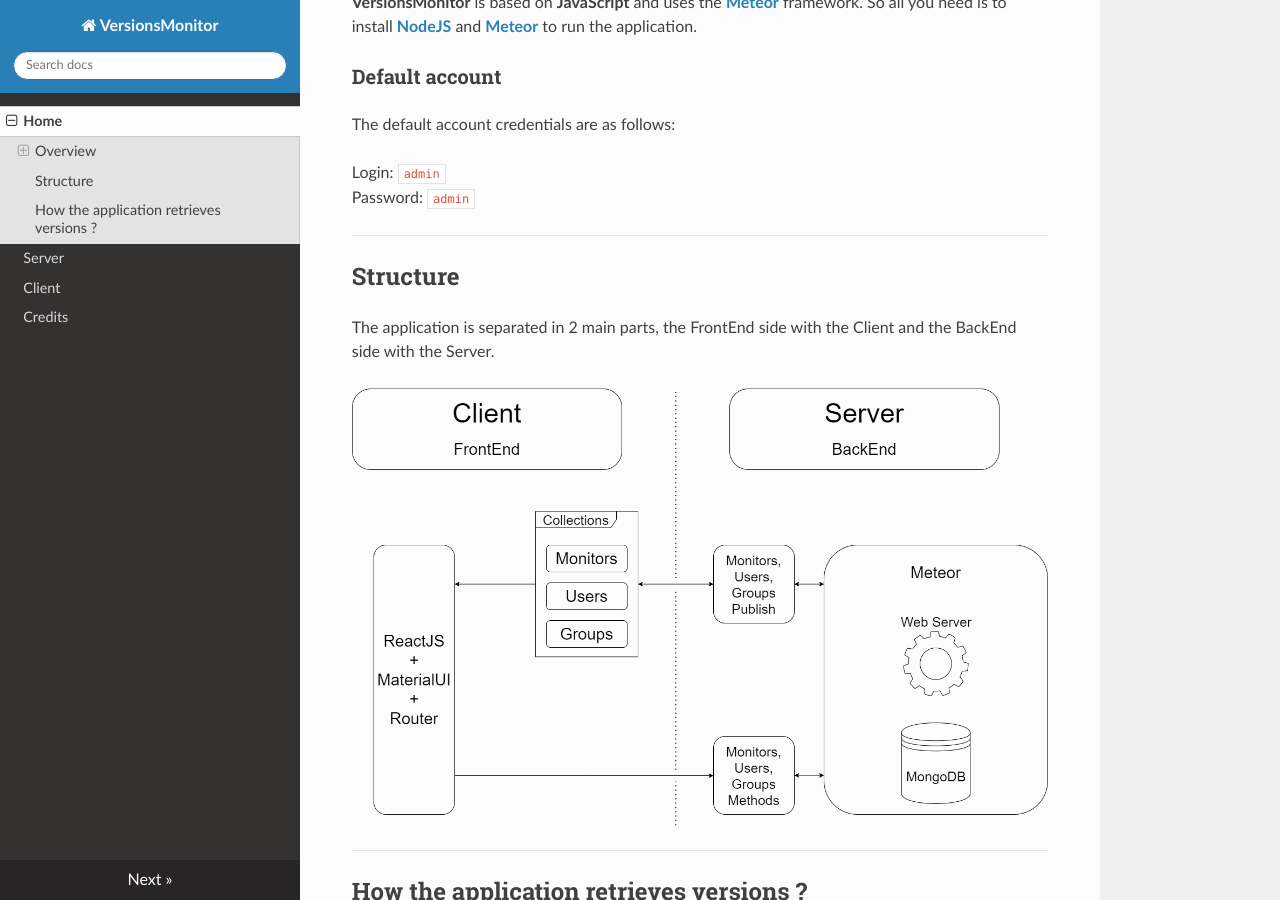
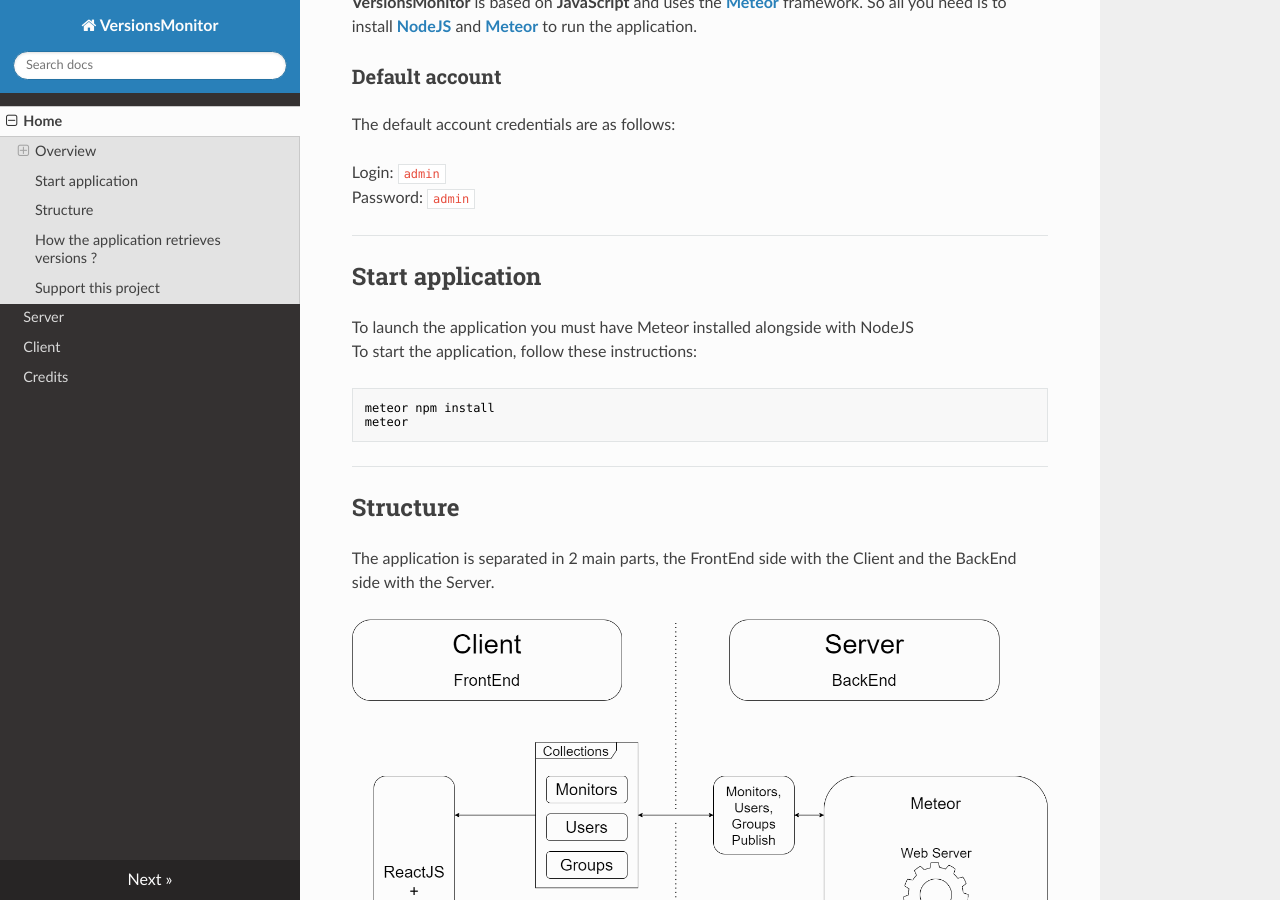
Before and after one commit to LenhardErwan/VersionsMonitor, an MkDocs documentation site: the page built from docs/index.md, in a window 1280 px wide and 900 px high, scrolled down 372 px. Built offline with MkDocs 1.6.1, drawn with Linux system fonts in a browser that asks for light colours; nearby versions of some CDN libraries; some of the changed text lies outside the part shown.

Commit message:
doc: add start instructions + Support

````diff
--- a/docs/index.md
+++ b/docs/index.md
@@ -16,6 +16,18 @@ The default account credentials are as follows:
 
 Login: `admin`
 Password: `admin`
+
+---
+
+## Start application
+
+To launch the application you must have Meteor installed alongside with NodeJS
+To start the application, follow these instructions:
+
+```shell
+meteor npm install
+meteor
+```
 
 ---
 
@@ -39,3 +51,9 @@ To retrieve the version, the application needs the following parameters:
 Once these parameters have been given to the application, the function follows the following logic:
 
 ![Get version - State Machine Diagram](img/getNewestVersion.png)
+
+---
+
+## Support this project
+
+[VersionMonitor](https://github.com/LenhardErwan/VersionsMonitor/tree/Meteor)
````
